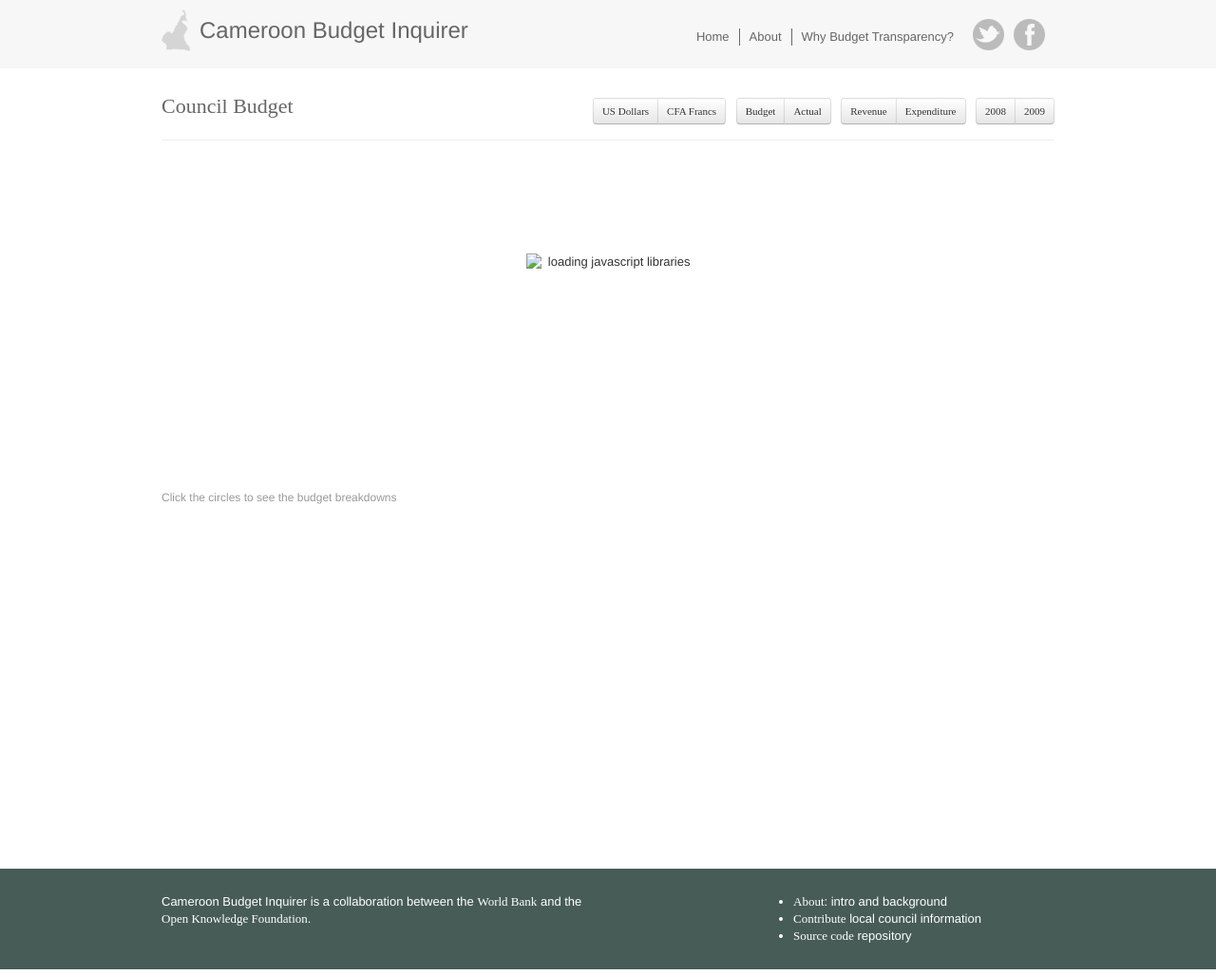
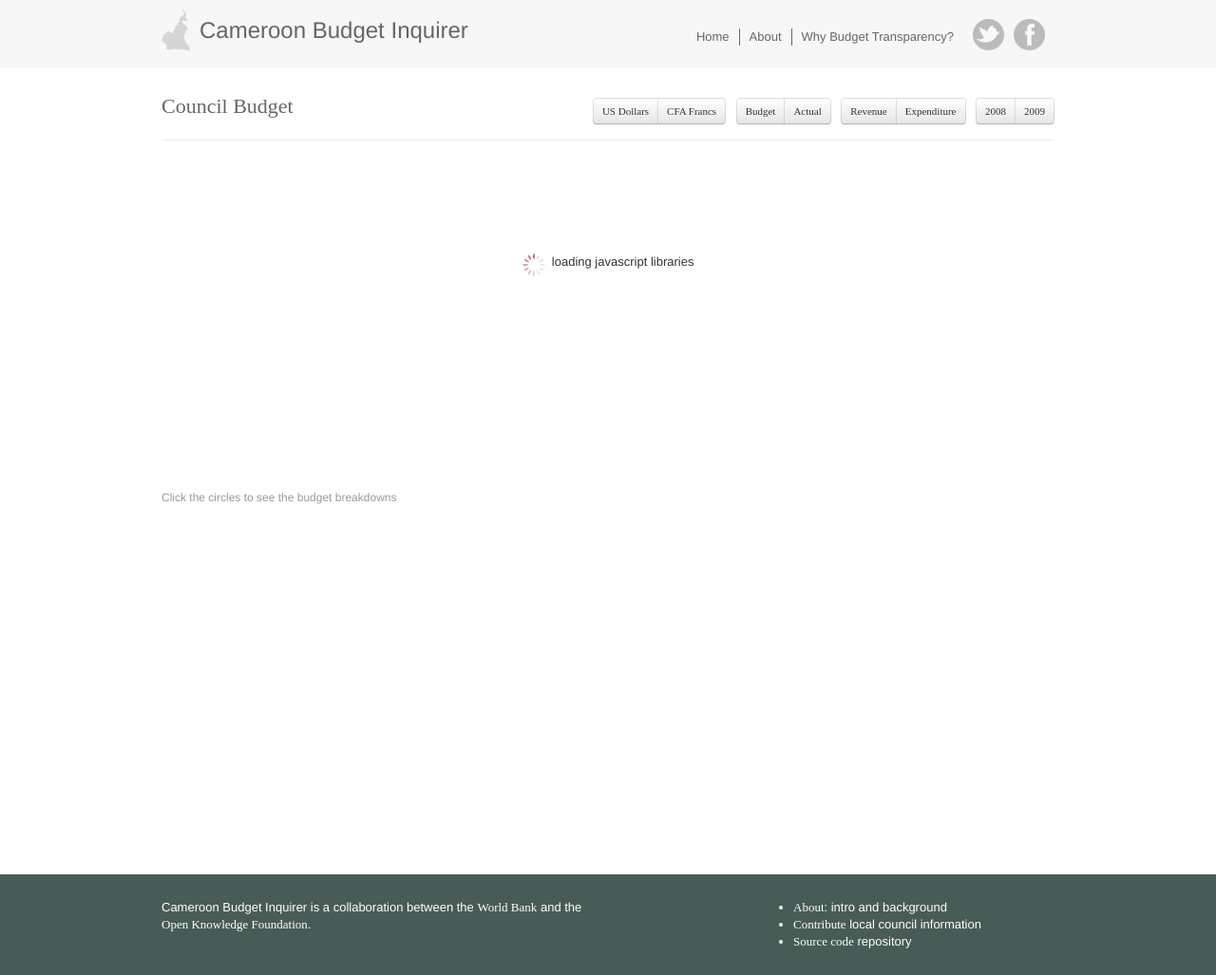
Before and after one commit to openspending/cameroon.openspending.org, a Jekyll site: the page built from en/council.html, in a window 1280 px wide. Shown: the whole page at 95% size. Built offline with Jekyll 4.4.1, drawn with Linux system fonts in a browser that asks for light colours; nearby versions of some CDN libraries; some web fonts are replaced.

Commit message:
Fix link references

```diff
--- a/en/council.html
+++ b/en/council.html
@@ -30,7 +30,7 @@
 </h2>
 
 <div id="bt-map">
-    <div id="preloader" style="text-align: center; padding: 100px"><img src="img/ajax-loader.gif" style="vertical-align:top" /> &nbsp;<span class="txt">loading javascript libraries</span></div>
+    <div id="preloader" style="text-align: center; padding: 100px"><img src="/img/ajax-loader.gif" style="vertical-align:top" /> &nbsp;<span class="txt">loading javascript libraries</span></div>
 
     <div id="cm-bt">
 
@@ -53,7 +53,7 @@
 
 <div id="disqus_thread"></div>
 
-<script src="js/bubblechart.js"></script>
+<script src="/js/bubblechart.js"></script>
 <script type="text/javascript">
 
 (function ($) {
--- a/en/index.html
+++ b/en/index.html
@@ -5,7 +5,7 @@
 ---
 
 <div id="call-to-action">
-    <a href="/contribute.html">Send in your local council data</a>
+    <a href="contribute.html">Send in your local council data</a>
 </div>
 
 <h2 class="intro-container">
--- a/js/bubblechart.js
+++ b/js/bubblechart.js
@@ -12,7 +12,7 @@
         os_path + '/lib/vendor/Tween.js',
         os_path + '/lib/vendor/jquery.history.js',
         os_path + '/lib/vendor/bubbletree/1.0/bubbletree.css',
-        'css/map.css',
+        '/css/map.css',
         '/img/functions/functions.js',
         '/js/bubblechart.js'
         ];
@@ -100,7 +100,7 @@
                 bubbleType: 'icon',//'color',
                 nodeClickCallback: onNodeClick,
                 firstNodeCallback: onNodeClick,
-                rootPath: 'img/functions/',
+                rootPath: '/img/functions/',
                 tooltip: {
                     qtip: true,
                     delay: 800,
```
